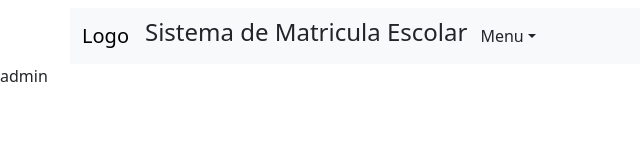
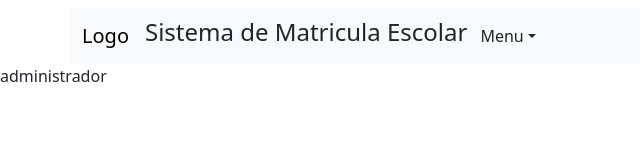
Before and after one commit to kasimkid/Sistema-de-Matricula-Escolar, a React (Create React App) app: page /admin in a window 1280 px wide. Shown: the top 160 px of the page, without its empty margins (0-640 px from the left). Built offline with nearby package versions, Linux system fonts and the light colour scheme.

Commit message:
¨admin¨

```diff
--- a/src/views/admin.js
+++ b/src/views/admin.js
@@ -2,6 +2,6 @@ import React from 'react'
 
 export const Admin = () => {
   return (
-    <div>admin</div>
+    <div>administrador</div>
   )
 }
```
